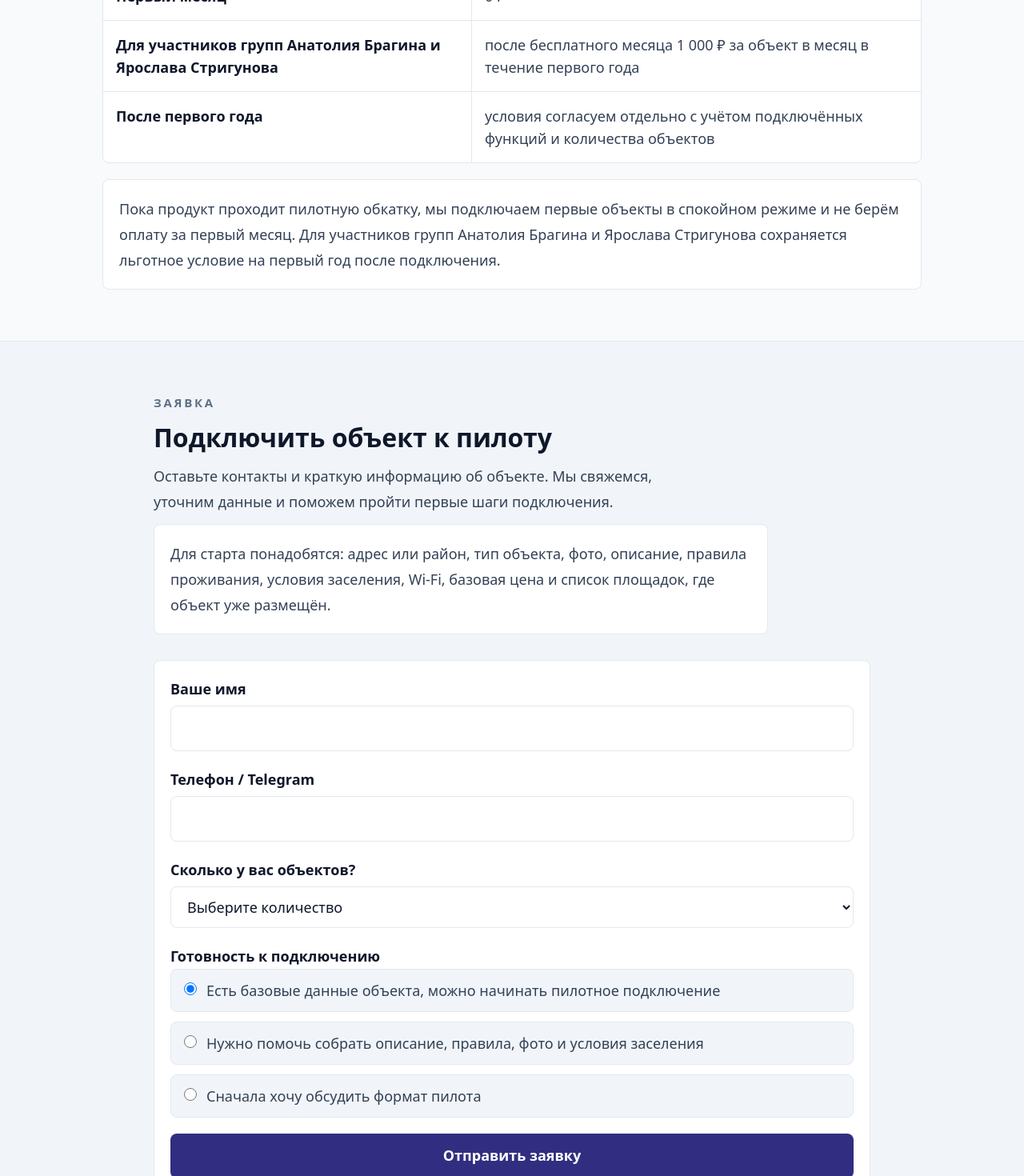
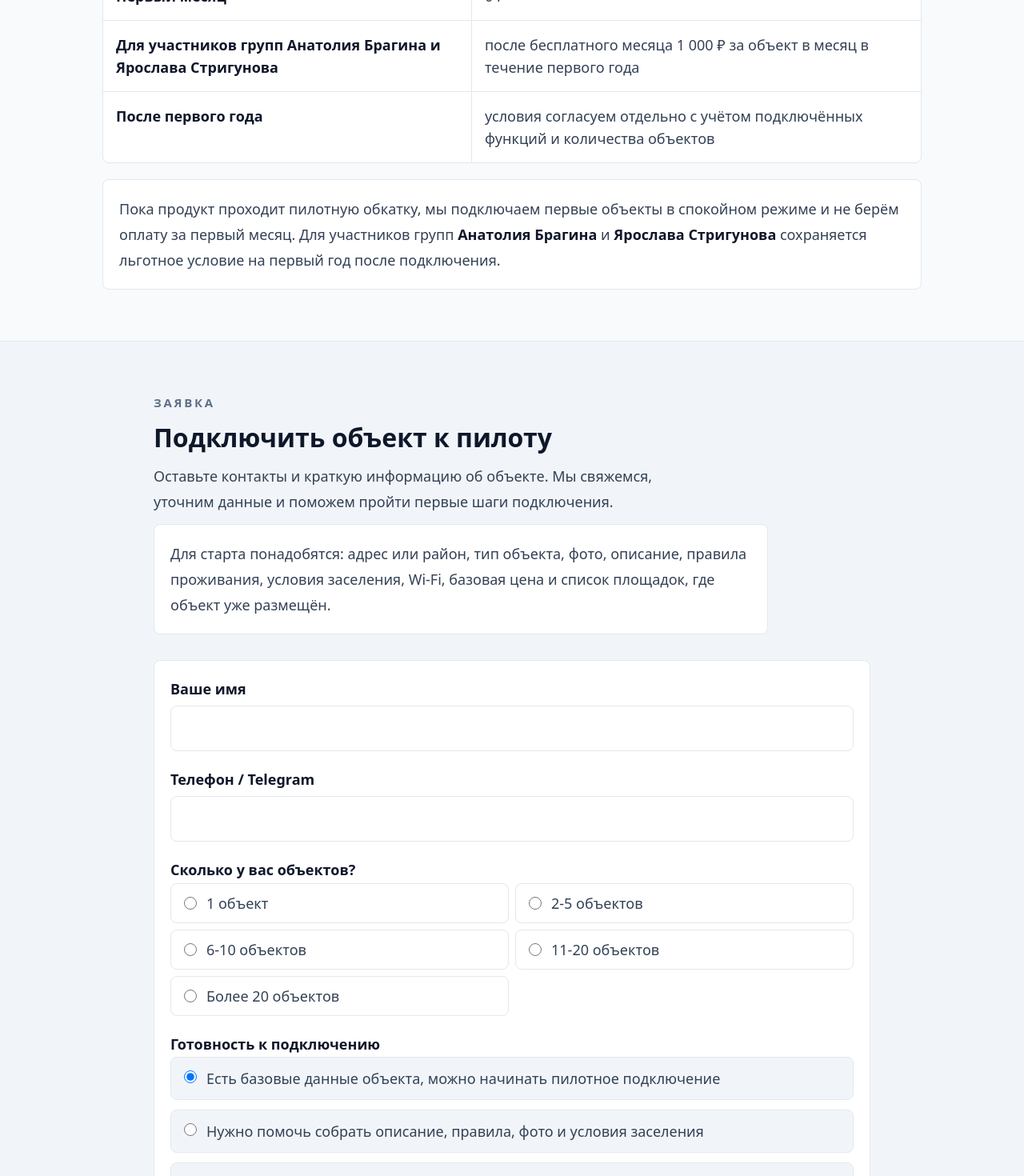
Before and after one commit to ASI-integration/asi-landing, a Next.js app: page /ru/early-access in a window 1280 px wide. Shown: the part 2584-4054 px from the top of the page at 80% size. Built offline with nearby package versions, Linux system fonts and the light colour scheme.

Commit message:
Улучшить форму раннего доступа

```diff
--- a/src/app/ru/early-access/page.tsx
+++ b/src/app/ru/early-access/page.tsx
@@ -54,15 +54,26 @@ const securityItems = [
 ];
 
 const pricingRows = [
-  ['Первый месяц', '0 ₽'],
-  [
-    'Для участников групп Анатолия Брагина и Ярослава Стригунова',
-    'после бесплатного месяца 1 000 ₽ за объект в месяц в течение первого года',
-  ],
-  [
-    'После первого года',
-    'условия согласуем отдельно с учётом подключённых функций и количества объектов',
-  ],
+  {
+    id: 'first-month',
+    period: 'Первый месяц',
+    price: '0 ₽',
+  },
+  {
+    id: 'group-members',
+    period: (
+      <>
+        Для участников групп <strong className="font-bold">Анатолия Брагина</strong> и{' '}
+        <strong className="font-bold">Ярослава Стригунова</strong>
+      </>
+    ),
+    price: 'после бесплатного месяца 1 000 ₽ за объект в месяц в течение первого года',
+  },
+  {
+    id: 'after-first-year',
+    period: 'После первого года',
+    price: 'условия согласуем отдельно с учётом подключённых функций и количества объектов',
+  },
 ];
 
 export default function RuEarlyAccessPage() {
@@ -176,17 +187,18 @@ export default function RuEarlyAccessPage() {
                 <div className="px-4 py-3">Период</div>
                 <div className="border-t border-[var(--t-border)] px-4 py-3 sm:border-l sm:border-t-0">Стоимость</div>
               </div>
-              {pricingRows.map(([period, price]) => (
-                <div key={period} className="grid border-b border-[var(--t-border)] text-base leading-7 text-[var(--t-text-2)] last:border-b-0 sm:grid-cols-[0.9fr_1.1fr]">
-                  <div className="px-4 py-4 font-semibold text-[var(--t-text)]">{period}</div>
-                  <div className="border-t border-[var(--t-border)] px-4 py-4 sm:border-l sm:border-t-0">{price}</div>
+              {pricingRows.map((row) => (
+                <div key={row.id} className="grid border-b border-[var(--t-border)] text-base leading-7 text-[var(--t-text-2)] last:border-b-0 sm:grid-cols-[0.9fr_1.1fr]">
+                  <div className="px-4 py-4 font-semibold text-[var(--t-text)]">{row.period}</div>
+                  <div className="border-t border-[var(--t-border)] px-4 py-4 sm:border-l sm:border-t-0">{row.price}</div>
                 </div>
               ))}
             </div>
             <p className="mt-5 rounded-lg border border-[var(--t-border)] bg-[var(--t-surface)] p-5 text-base leading-8 text-[var(--t-text-2)]">
               Пока продукт проходит пилотную обкатку, мы подключаем первые объекты в спокойном режиме и не берём оплату
-              за первый месяц. Для участников групп Анатолия Брагина и Ярослава Стригунова сохраняется льготное условие
-              на первый год после подключения.
+              за первый месяц. Для участников групп <strong className="font-bold text-[var(--t-text)]">Анатолия Брагина</strong> и{' '}
+              <strong className="font-bold text-[var(--t-text)]">Ярослава Стригунова</strong> сохраняется льготное
+              условие на первый год после подключения.
             </p>
           </div>
         </section>
--- a/src/components/early-access/EarlyAccessObjectForm.tsx
+++ b/src/components/early-access/EarlyAccessObjectForm.tsx
@@ -132,22 +132,36 @@ export function EarlyAccessObjectForm() {
           />
         </label>
 
-        <label>
-          <span className="block text-base font-semibold text-[var(--t-text)]">Сколько у вас объектов?</span>
-          <select
-            value={form.objectsCount}
-            onChange={(event) => updateField('objectsCount', event.target.value)}
-            required
-            className="mt-1 w-full rounded-lg border border-[var(--t-border)] bg-[var(--t-surface)] px-4 py-3 text-base text-[var(--t-text)] outline-none transition focus:border-[var(--t-accent)] focus:ring-2 focus:ring-[color:var(--t-accent)]/20"
-          >
-            <option value="">Выберите количество</option>
-            {objectCountOptions.map((option) => (
-              <option key={option} value={option}>
-                {option}
-              </option>
-            ))}
-          </select>
-        </label>
+        <fieldset className="grid gap-3">
+          <legend className="text-base font-semibold text-[var(--t-text)]">Сколько у вас объектов?</legend>
+          <div className="grid gap-2 sm:grid-cols-2">
+            {objectCountOptions.map((option) => {
+              const selected = form.objectsCount === option;
+
+              return (
+                <label
+                  key={option}
+                  className={`flex min-h-12 cursor-pointer items-center gap-3 rounded-lg border px-4 py-3 text-base leading-6 transition ${
+                    selected
+                      ? 'border-[var(--t-accent)] bg-[var(--t-surface-2)] font-bold text-[var(--t-text)] ring-2 ring-[color:var(--t-accent)]/20'
+                      : 'border-[var(--t-border)] bg-[var(--t-surface)] text-[var(--t-text-2)] hover:bg-[var(--t-surface-2)]'
+                  }`}
+                >
+                  <input
+                    type="radio"
+                    name="objectsCount"
+                    value={option}
+                    checked={selected}
+                    onChange={() => updateField('objectsCount', option)}
+                    required
+                    className="h-4 w-4 shrink-0 accent-[var(--t-accent)] focus-visible:outline focus-visible:outline-2 focus-visible:outline-offset-2 focus-visible:outline-[var(--t-accent)]"
+                  />
+                  <span>{option}</span>
+                </label>
+              );
+            })}
+          </div>
+        </fieldset>
 
         <fieldset className="grid gap-3">
           <legend className="text-base font-semibold text-[var(--t-text)]">Готовность к подключению</legend>
```
